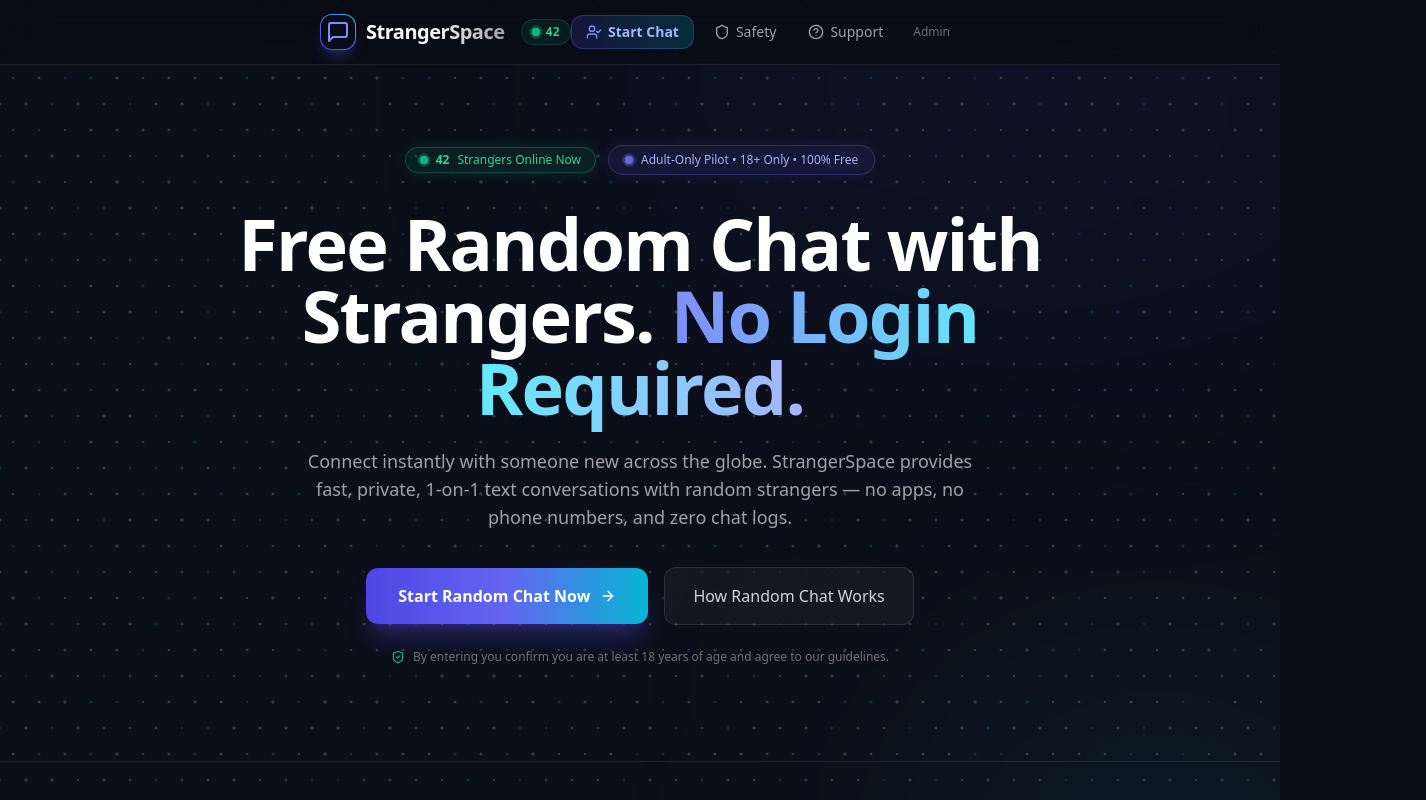
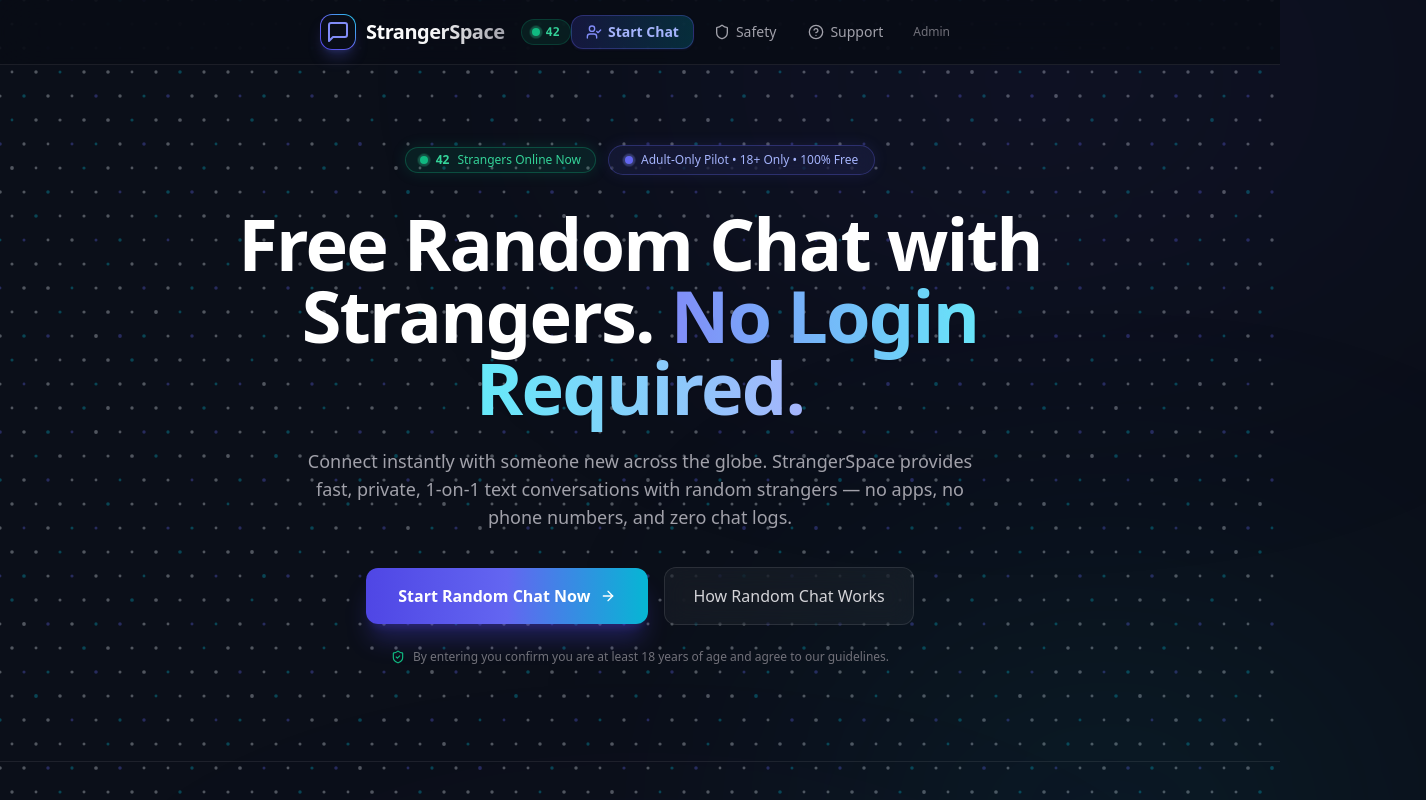
Before and after one commit to iitiankrishnaa-svg/random-chat, a Next.js app: page / in a window 1280 px wide. Shown: the top 800 px of the page, 1426 px wide, since content can reach past the window. Built offline with nearby package versions, Linux system fonts and the light colour scheme; no server answers.

Commit message:
fix(ui): ensure continuous dot matrix particle coverage and ambient lighting across entire page without dark gaps

```diff
--- a/app/page.tsx
+++ b/app/page.tsx
@@ -40,17 +40,23 @@
   ];
 
   return (
-    <div className="flex flex-col items-center relative overflow-hidden">
-      {/* Interactive Physics Dot Canvas */}
+    <>
+      {/* Interactive Physics Dot Canvas - Fixed to Viewport */}
       <InteractiveParticleBackground />
 
-      {/* Ambient background aurora effects */}
+      <div className="flex flex-col items-center relative">
+        {/* Ambient background aurora effects spanning entire page length */}
         <div className="pointer-events-none absolute -top-44 left-1/2 -translate-x-1/2 w-[780px] h-[380px] bg-indigo-600/15 rounded-full blur-[150px] animate-ambient-glow" />
-      <div className="pointer-events-none absolute top-[600px] -right-32 w-[500px] h-[400px] bg-cyan-600/10 rounded-full blur-[140px]" />
-      <div className="pointer-events-none absolute top-[1200px] -left-32 w-[500px] h-[400px] bg-purple-600/10 rounded-full blur-[140px]" />
+        <div className="pointer-events-none absolute top-[550px] -right-32 w-[600px] h-[450px] bg-cyan-600/10 rounded-full blur-[140px]" />
+        <div className="pointer-events-none absolute top-[950px] left-1/2 -translate-x-1/2 w-[700px] h-[400px] bg-indigo-600/10 rounded-full blur-[150px]" />
+        <div className="pointer-events-none absolute top-[1500px] -left-32 w-[600px] h-[450px] bg-purple-600/10 rounded-full blur-[140px]" />
+        <div className="pointer-events-none absolute top-[2100px] -right-32 w-[550px] h-[450px] bg-cyan-600/10 rounded-full blur-[140px]" />
 
         {/* Hero Section */}
-      <section className="relative w-full overflow-hidden px-4 pt-20 pb-24 sm:px-6 lg:px-8 text-center">
+        <section
+          style={{ backgroundColor: 'transparent' }}
+          className="relative w-full px-4 pt-20 pb-24 sm:px-6 lg:px-8 text-center"
+        >
           <div className="mx-auto max-w-4xl relative z-10">
             <div className="flex flex-wrap items-center justify-center gap-2.5 sm:gap-3 mb-8">
               <OnlineBadge variant="hero" />
@@ -100,7 +106,11 @@
         </section>
 
         {/* How It Works Section */}
-      <section id="how-it-works" className="w-full border-t border-white/[0.08] bg-transparent py-24 px-4 sm:px-6 lg:px-8 relative z-10">
+        <section
+          id="how-it-works"
+          style={{ backgroundColor: 'transparent' }}
+          className="w-full border-t border-white/[0.08] bg-transparent py-24 px-4 sm:px-6 lg:px-8 relative z-10"
+        >
         <div className="mx-auto max-w-6xl">
           <div className="text-center mb-16">
             <div className="inline-flex items-center gap-2 px-3 py-1 rounded-full text-xs font-semibold uppercase tracking-wider text-cyan-400 bg-cyan-500/10 border border-cyan-500/20 mb-3">
@@ -259,5 +269,6 @@
         </div>
       </section>
     </div>
+  </>
   );
 }
--- a/components/InteractiveParticleBackground.tsx
+++ b/components/InteractiveParticleBackground.tsx
@@ -51,19 +51,19 @@
 
       particles = [];
 
-      // Grid spacing adjusted for screen density (responsive)
-      const spacing = width < 768 ? 34 : 26;
-      const cols = Math.ceil(width / spacing) + 1;
-      const rows = Math.ceil(height / spacing) + 1;
+      // Grid spacing for dense, crisp dot matrix
+      const spacing = width < 768 ? 30 : 24;
+      const cols = Math.ceil(width / spacing) + 2;
+      const rows = Math.ceil(height / spacing) + 2;
 
       for (let i = 0; i < cols; i++) {
         for (let j = 0; j < rows; j++) {
           const x = i * spacing + (j % 2 === 0 ? 0 : spacing * 0.5);
           const y = j * spacing;
 
-          // Subtle theme palette variation (indigo / cyan / soft white)
-          const isCyan = (i + j) % 6 === 0;
-          const isIndigo = (i * 2 + j) % 7 === 0;
+          // Theme palette: cyan accents, indigo accents, and crisp modern white
+          const isCyan = (i + j) % 5 === 0;
+          const isIndigo = (i * 2 + j) % 6 === 0;
 
           particles.push({
             x,
@@ -72,10 +72,10 @@
             baseY: y,
             vx: 0,
             vy: 0,
-            size: Math.random() * 0.5 + 1.2,
-            colorR: isCyan ? 6 : isIndigo ? 99 : 240,
-            colorG: isCyan ? 182 : isIndigo ? 102 : 245,
-            colorB: isCyan ? 212 : isIndigo ? 241 : 255,
+            size: Math.random() * 0.5 + 1.4,
+            colorR: isCyan ? 6 : isIndigo ? 99 : 230,
+            colorG: isCyan ? 182 : isIndigo ? 102 : 235,
+            colorB: isCyan ? 212 : isIndigo ? 241 : 245,
           });
         }
       }
@@ -124,8 +124,8 @@
     initParticles();
 
     // Realistic physics parameters
-    const SPRING = 0.055; // Natural elastic pull toward home anchor
-    const FRICTION = 0.86; // Fluid air damping
+    const SPRING = 0.055; // Elastic restoring force
+    const FRICTION = 0.86; // Air resistance damping
     const BASE_RADIUS = 135; // Hover influence radius in pixels
 
     let lastTime = performance.now();
@@ -133,7 +133,6 @@
     const animate = (time: number) => {
       animationFrameId = requestAnimationFrame(animate);
 
-      // Delta time normalization
       const dt = Math.min((time - lastTime) / 16.66, 2);
       lastTime = time;
 
@@ -152,7 +151,6 @@
           const dist = Math.hypot(dx, dy);
 
           if (dist < dynamicRadius && dist > 0.001) {
-            // Repulsive force quadratic falloff
             const normalDist = dist / dynamicRadius;
             const force = (1 - normalDist) * (1 - normalDist) * 16 * dt;
             const angle = Math.atan2(dy, dx);
@@ -180,9 +178,9 @@
         const displacement = Math.hypot(p.x - p.baseX, p.y - p.baseY);
         const activity = Math.min(displacement / 24, 1);
 
-        // Alpha calculation: ambient resting dots vs excited glowing dots
-        const baseAlpha = 0.18;
-        const alpha = baseAlpha + activity * 0.72;
+        // Alpha calculation: distinctly visible resting dots (0.32) + bright excited glow
+        const baseAlpha = 0.32;
+        const alpha = baseAlpha + activity * 0.68;
         const renderSize = p.size + activity * 1.4;
 
         ctx.beginPath();
@@ -194,7 +192,7 @@
         if (activity > 0.2) {
           ctx.beginPath();
           ctx.arc(p.x, p.y, renderSize * 2.8, 0, Math.PI * 2);
-          ctx.fillStyle = `rgba(${p.colorR}, ${p.colorG}, ${p.colorB}, ${(activity * 0.16).toFixed(3)})`;
+          ctx.fillStyle = `rgba(${p.colorR}, ${p.colorG}, ${p.colorB}, ${(activity * 0.18).toFixed(3)})`;
           ctx.fill();
         }
       }
@@ -215,7 +213,15 @@
   return (
     <canvas
       ref={canvasRef}
-      className="pointer-events-none fixed inset-0 z-0 h-full w-full select-none"
+      style={{
+        position: 'fixed',
+        top: 0,
+        left: 0,
+        width: '100vw',
+        height: '100vh',
+        pointerEvents: 'none',
+        zIndex: 0,
+      }}
       aria-hidden="true"
     />
   );
```
Lines whose indentation alone changed are shown as unchanged.
